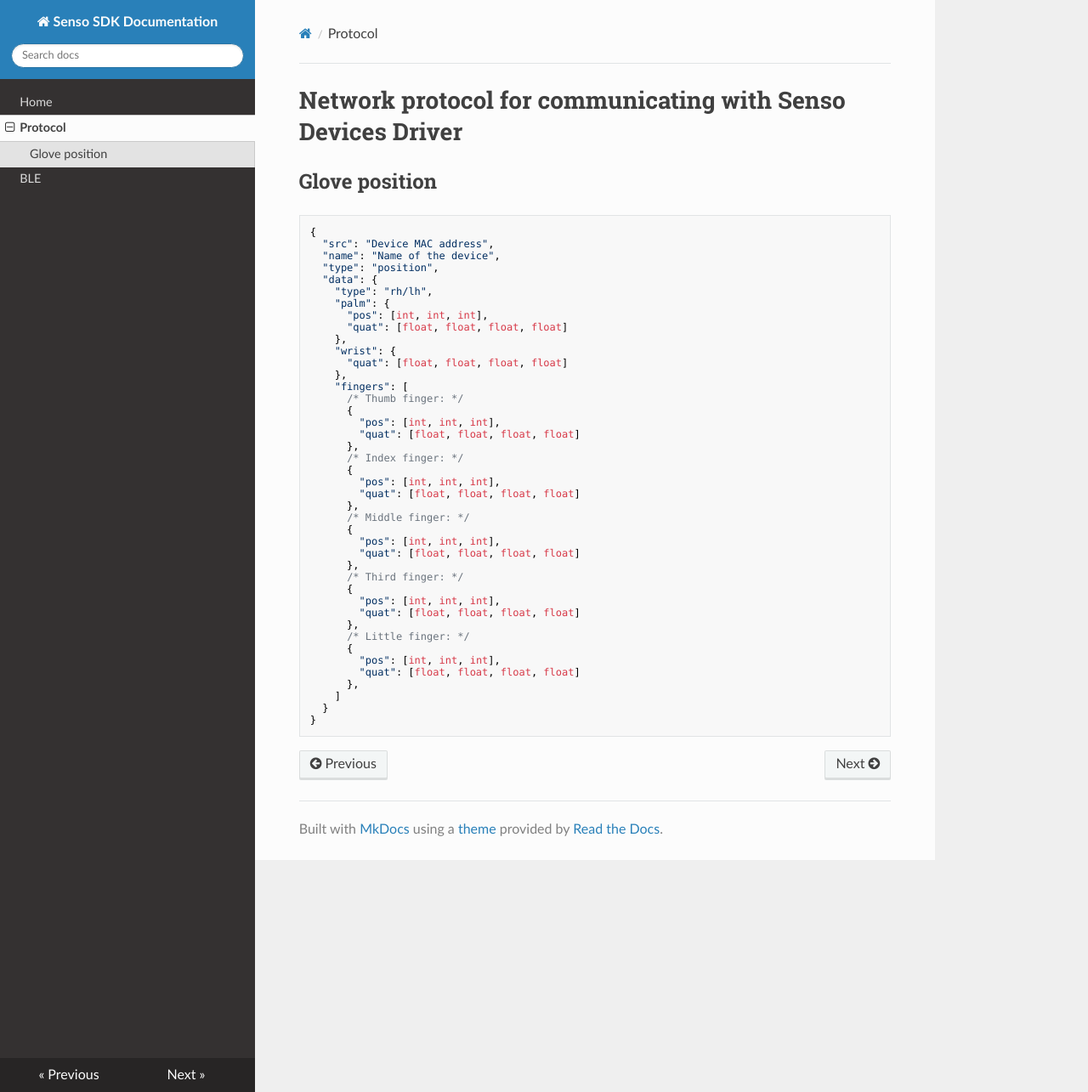
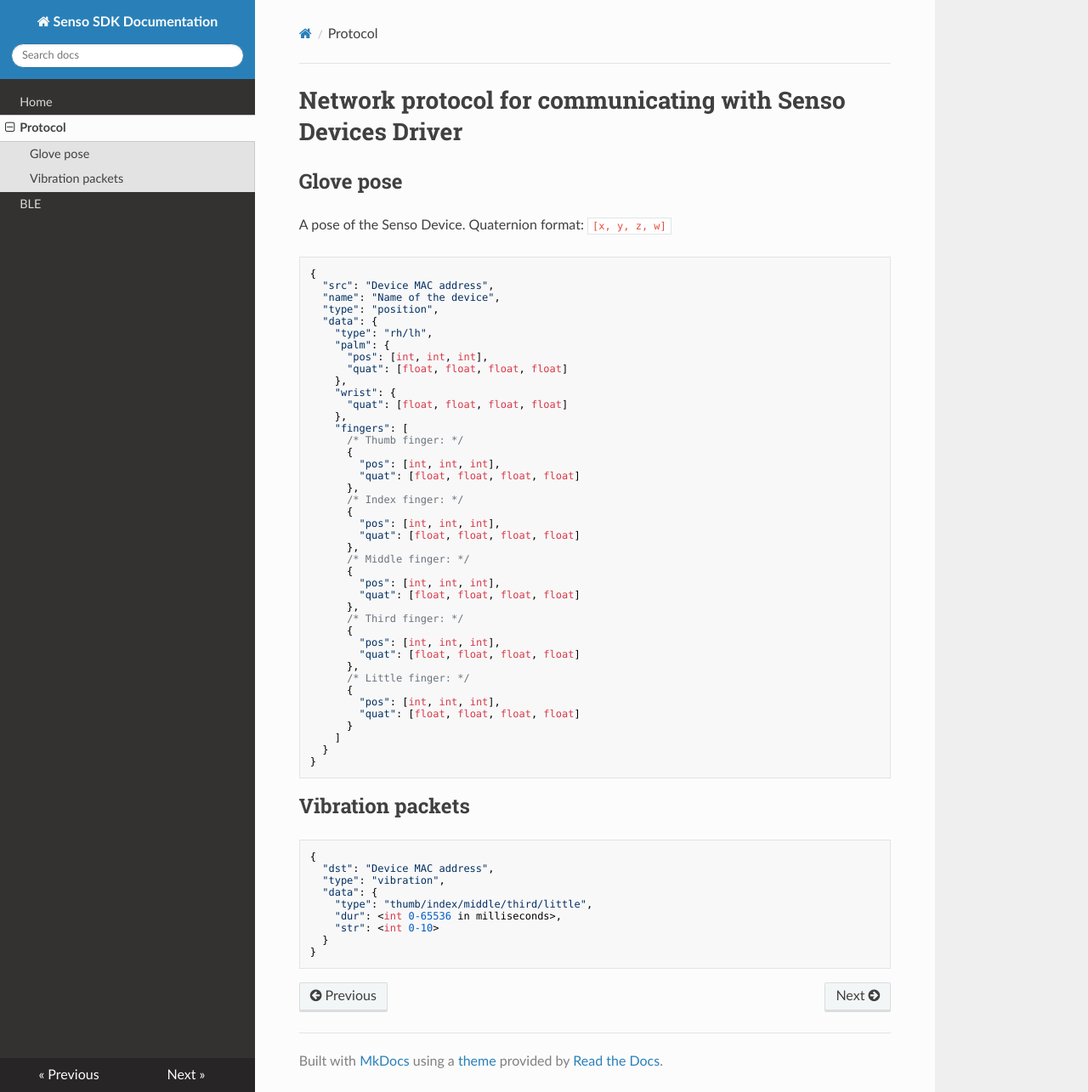
Before and after one commit to paintenzero/senso-docs, an MkDocs documentation site: the page built from docs/net_protocol.md, in a window 1280 px wide and 1285 px high. Shown: the whole window at 85% size. Built offline with MkDocs 1.6.1, drawn with Linux system fonts in a browser that asks for light colours; nearby versions of some CDN libraries; old or Windows-style settings are respelled for this version of MkDocs.

Commit message:
Vibration

````diff
--- a/docs/net_protocol.md
+++ b/docs/net_protocol.md
@@ -1,6 +1,8 @@
 # Network protocol for communicating with Senso Devices Driver
 
-## Glove position
+## Glove pose
+
+A pose of the Senso Device. Quaternion format: `[x, y, z, w]`
 
 ```
 {
@@ -41,8 +43,22 @@
       {
         "pos": [int, int, int],
         "quat": [float, float, float, float]
-      },
+      }
     ]
   }
 }
 ```
+
+## Vibration packets
+
+```
+{
+  "dst": "Device MAC address",
+  "type": "vibration",
+  "data": {
+    "type": "thumb/index/middle/third/little",
+    "dur": <int 0-65536 in milliseconds>,
+    "str": <int 0-10>
+  }
+}
+```
````
